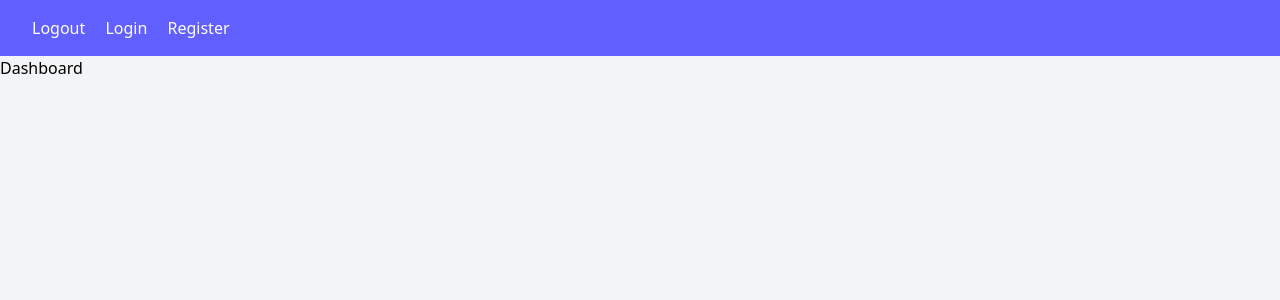
After one commit to Aryan1021/FinTrack, a Django app: page / in a window 1280 px wide. The commit adds this page. Shown: the top 300 px of the page. Run offline with Django 5.2, Linux system fonts and the light colour scheme; the visitor is signed in with stand-in values (Sample User, id 1).

Commit message:
Add dashboard view and template, implement logout functionality, and set login redirect URL

```diff
--- a/finTrack/settings.py
+++ b/finTrack/settings.py
@@ -147,3 +147,5 @@ STATIC_URL = 'static/'
 # https://docs.djangoproject.com/en/5.2/ref/settings/#default-auto-field
 
 DEFAULT_AUTO_FIELD = 'django.db.models.BigAutoField'
+
+LOGIN_REDIRECT_URL = '/'
--- a/finance/templates/finance/base.html
+++ b/finance/templates/finance/base.html
@@ -8,6 +8,10 @@
 </head>
 <body class="bg-gray-100">
     <nav class="bg-indigo-500 p-4 text-white">
+        <form id="logout-form" action="{% url 'logout' %}" method="POST" style="display: inline;">
+            {% csrf_token %}
+            <a href="#" onclick="document.getElementById('logout-form').submit();" class="ml-4">Logout</a>
+        </form>
         <a href="{% url 'login' %}" class="ml-4">Login</a>
         <a href="{% url 'register' %}" class="ml-4">Register</a>
     </nav>
--- /dev/null
+++ b/finance/templates/finance/dashboard.html
@@ -0,0 +1,5 @@
+{% extends "finance/base.html" %}
+{% block title %}Dashboard{% endblock title %}
+{% block content %}
+<h1>Dashboard</h1>
+{% endblock content %}
--- a/finance/urls.py
+++ b/finance/urls.py
@@ -1,6 +1,7 @@
 from django.urls import path
-from finance.views import RegisterView
+from finance.views import RegisterView, DashboardView
 
 urlpatterns = [
     path('register/', RegisterView.as_view(), name="register"),
+    path('', DashboardView.as_view(), name="dashboard"),
 ]
--- a/finance/views.py
+++ b/finance/views.py
@@ -2,6 +2,7 @@ from django.shortcuts import render, redirect
 from django.views import View
 from finance.forms import RegisterForm
 from django.contrib.auth import login
+from django.contrib.auth.mixins import LoginRequiredMixin
 
 class RegisterView(View):
     def get(self, request, *args, **kwargs):
@@ -13,4 +14,8 @@ class RegisterView(View):
         if form.is_valid():
             user = form.save()
             login(request, user)
-            redirect(' ')
+            redirect('dashboard')
+
+class DashboardView(LoginRequiredMixin, View):
+    def get(self, request, *args, **kwargs):
+        return render(request, 'finance/dashboard.html')
```
